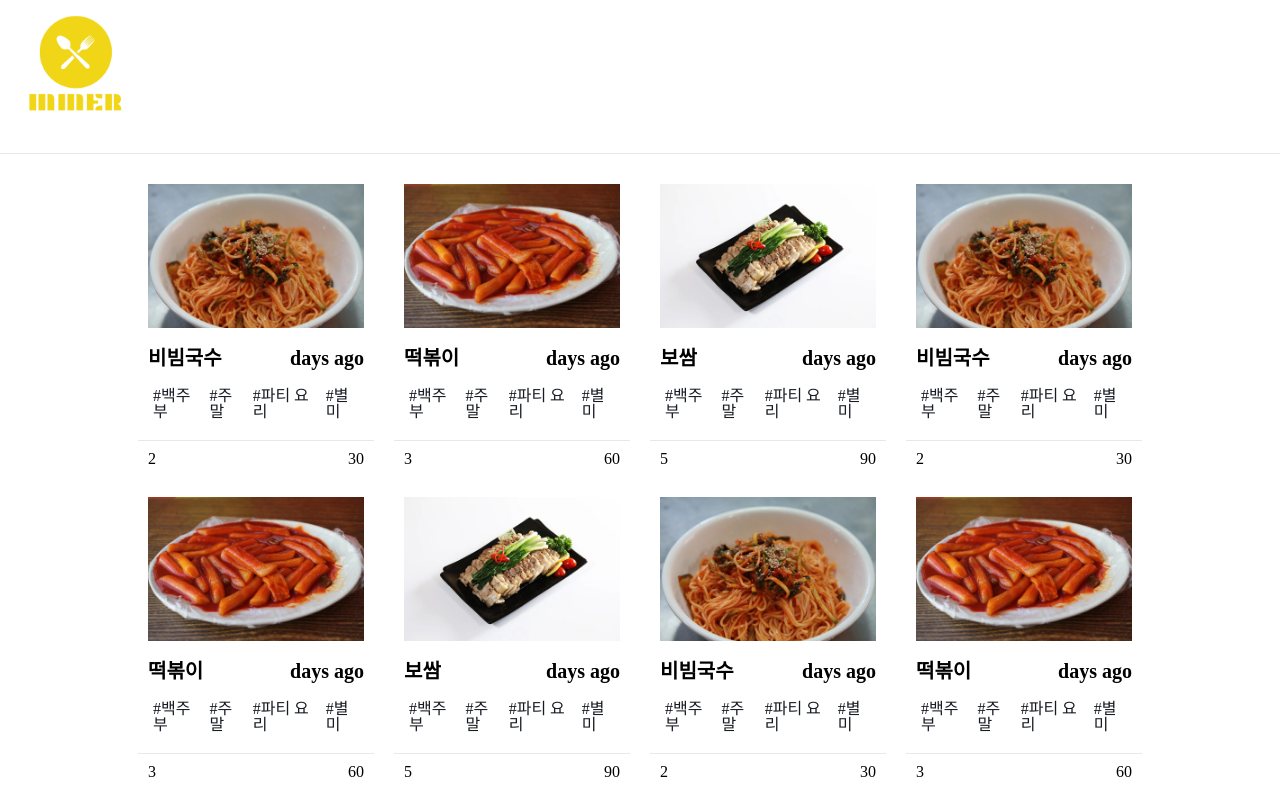
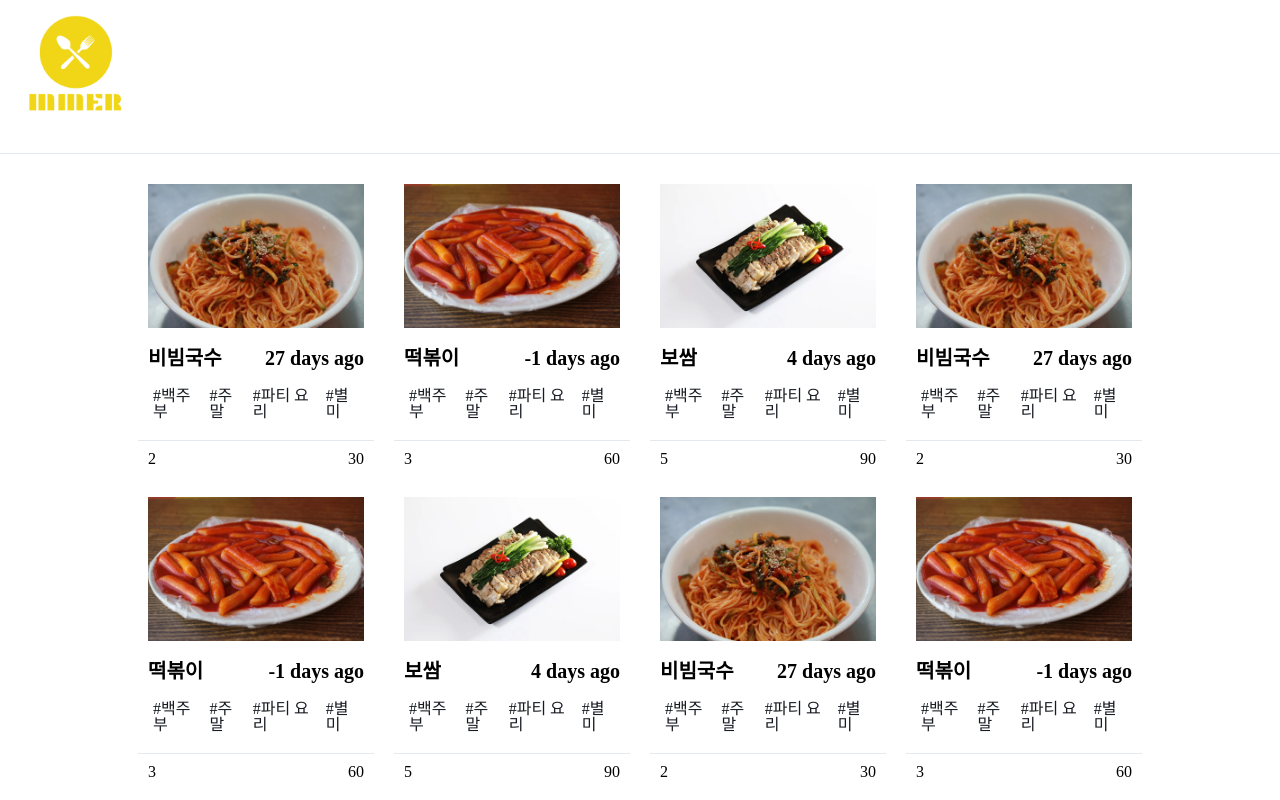
Before and after one commit to doakuma/MMER, a Next.js app in the folder front/: page /recipe/recipeLists in a window 1280 px wide. Shown: the top 800 px of the page. Built offline with nearby package versions, Linux system fonts and the light colour scheme.

Commit message:
dDay 노출 수정

```diff
--- a/front/components/ListItem.tsx
+++ b/front/components/ListItem.tsx
@@ -1,8 +1,14 @@
 import Image from "next/image";
 import Link from "next/link";
 import _ from "lodash";
+import moment from "moment";
 
 const ListItem = ({ listData = {} }) => {
+  const calcDday = (date: number) => {
+    let toDay = moment();
+    let dDay = toDay.diff(date, "days");
+    return dDay;
+  };
   return (
     <Link href={`/recipe/recipeDetail?menuId=${_.get(listData, "menuId")}`}>
       <a className="list-item">
@@ -20,12 +26,12 @@ const ListItem = ({ listData = {} }) => {
           <dd className="info-head">
             <strong className="tit-item">{_.get(listData, "menuNm")}</strong>
             <span className="info-item">
-              {_.get(listData, "menuDate")} days ago
+              {calcDday(_.get(listData, "lastCookDate"))} days ago
             </span>
           </dd>
           <dd>
             <ul className="list-tag">
-              {_.get(listData, "menuTag").map((row, idx) => {
+              {_.get(listData, "menuTag").map((row: any, idx: number) => {
                 return <li key={idx}>#{row}</li>;
               })}
             </ul>
--- a/front/pages/recipe/recipeLists.tsx
+++ b/front/pages/recipe/recipeLists.tsx
@@ -6,7 +6,6 @@ import ListItem from "../../components/ListItem";
 import _ from "lodash";
 import axios from "axios";
 import { useEffect, useState } from "react";
-import moment from "moment";
 
 const RecipeList = () => {
   let url = "/api/mock/recipeList";
@@ -21,11 +20,6 @@ const RecipeList = () => {
       .catch((err) => {
         console.log("error", err);
       });
-  };
-  const calcDday = (date: number) => {
-    let toDay = moment();
-    let dDay = toDay.diff(date, "days");
-    return dDay;
   };
   useEffect(() => {
     getData();
```
